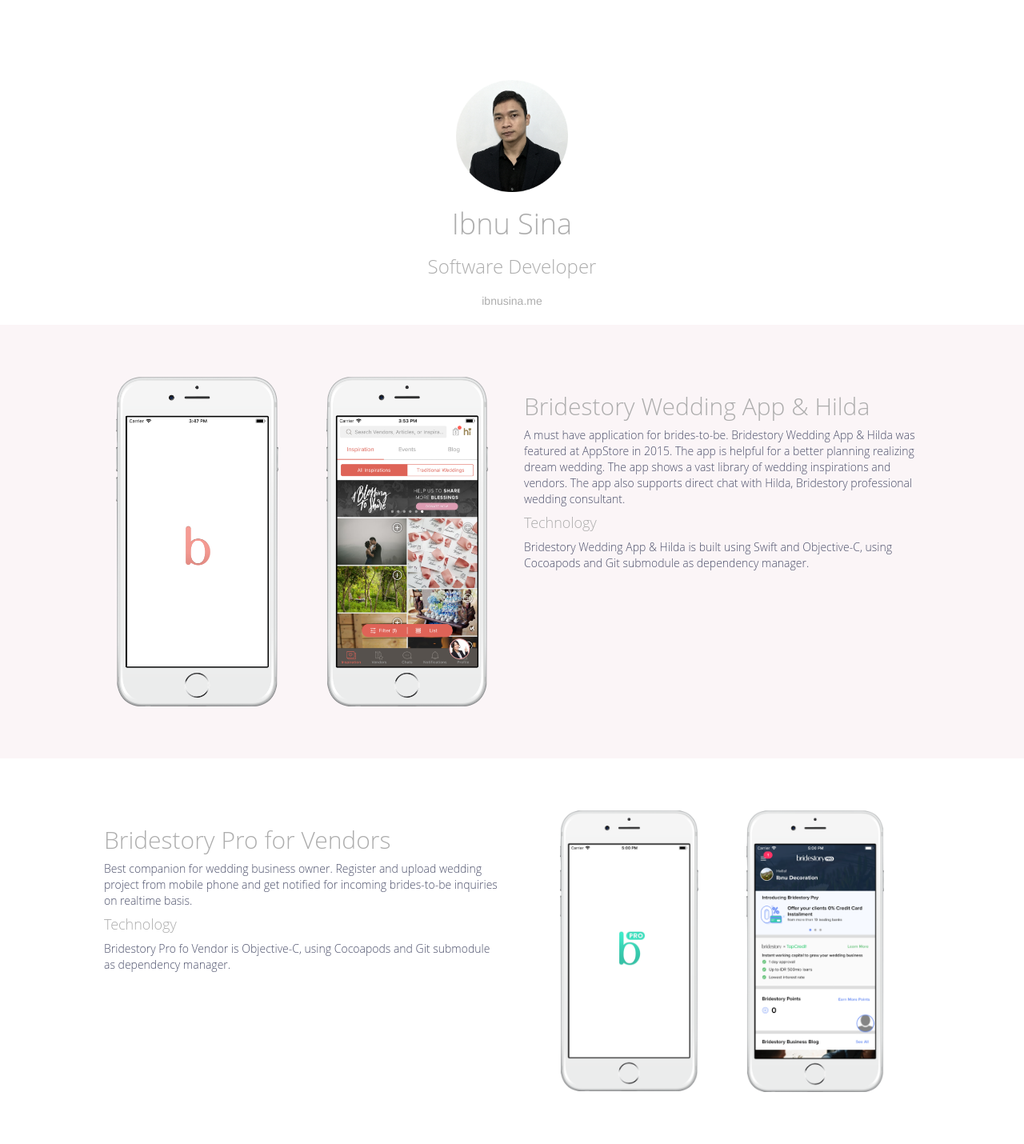
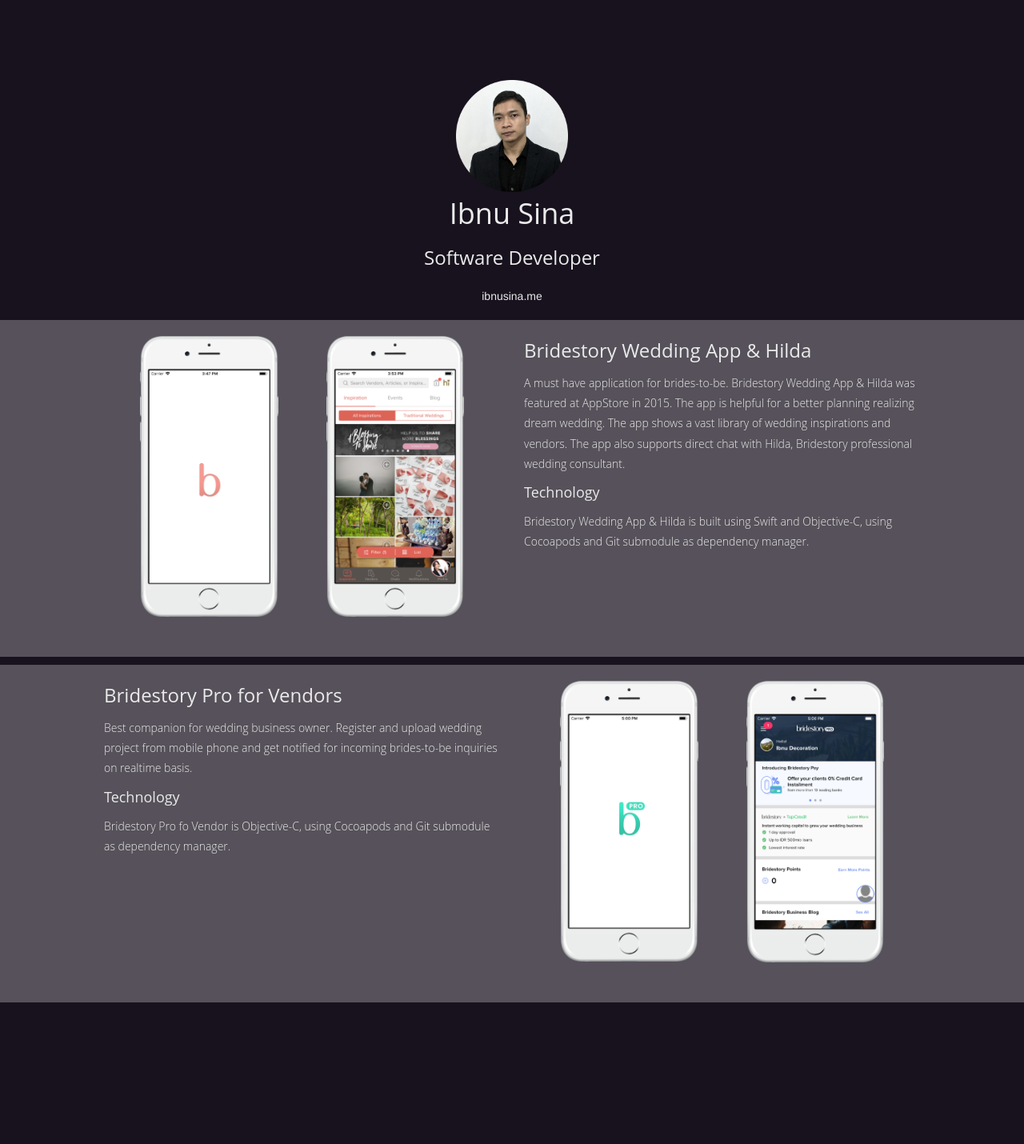
Before and after one commit to ibnusina/profile, a Jekyll site: the page built from index.md, in a window 1280 px wide. Shown: the whole page at 80% size. Built offline with Jekyll 4.4.1, drawn with Linux system fonts in a browser that asks for light colours; after the commit the page ends 1263 px from its top, so only the background shows below that.

Commit message:
improve spacing

```diff
--- a/_layouts/profile_page.html
+++ b/_layouts/profile_page.html
@@ -15,14 +15,16 @@
     <div class="row row-grey">
         <div class="col-lg-10 col-lg-offset-1">
             <div class="row work-item-row">
-                <div class="col-sm-3 col-xs-6 work-image">
-                    <img src="{{ "/assets/image/user_app_launch_white.png" | relative_url }}" class="img-responsive center-block">
+                <div class="col-sm-6 work-image">
+                    <div class="col-xs-6 work-image">
+                        <img src="{{ "/assets/image/user_app_launch_white.png" | relative_url }}" class="img-responsive center-block">
+                    </div>
+                    <div class="col-xs-6 work-image">
+                        <img src="{{ "/assets/image/user_app_main_white.png" | relative_url }}" class="img-responsive center-block">
+                    </div>
                 </div>
-                <div class="col-sm-3 col-xs-6 work-image">
-                    <img src="{{ "/assets/image/user_app_main_white.png" | relative_url }}" class="img-responsive center-block">
-                </div>
-                <div class="col-sm-6">
-                    <h2><a href="https://itunes.apple.com/id/app/bridestory-wedding-app-hilda/id1067262519?mt=8" target="blank">Bridestory Wedding App & Hilda</a></h2>
+                <div class="col-sm-6 work-desc">
+                    <h3><a href="https://itunes.apple.com/id/app/bridestory-wedding-app-hilda/id1067262519?mt=8" target="blank" class="no-underline">Bridestory Wedding App & Hilda</a></h3>
                     <p>A must have application for brides-to-be. Bridestory Wedding App & Hilda was featured at AppStore in 2015. The app is helpful for a better planning realizing dream wedding. The app shows a vast library of wedding inspirations and vendors. The app also supports direct chat with Hilda, Bridestory professional wedding consultant.</p>
                     <h4>Technology</h4>
                     <p>Bridestory Wedding App & Hilda is built using Swift and Objective-C, using Cocoapods and Git submodule as dependency manager.</p>
@@ -30,7 +32,7 @@
             </div>
         </div>
     </div>
-    <div class="row row-white">
+    <div class="row row-grey">
         <div class="col-lg-10 col-lg-offset-1">
             <div class="row work-item-row">
                 <div class="col-sm-6 col-sm-push-6 work-image">
@@ -41,8 +43,8 @@
                         <img src="{{ "/assets/image/vendor_app_main_white.png" | relative_url }}" class="img-responsive center-block">
                     </div>
                 </div>
-                <div class="col-sm-6 col-sm-pull-6">
-                    <h2><a href="https://itunes.apple.com/id/app/bridestory-pro-for-vendors/id1014315547?mt=8" target="blank">Bridestory Pro for Vendors</a></h2>
+                <div class="col-sm-6 col-sm-pull-6 work-desc">
+                    <h3><a href="https://itunes.apple.com/id/app/bridestory-pro-for-vendors/id1014315547?mt=8" target="blank" class="no-underline">Bridestory Pro for Vendors</a></h3>
                     <p>Best companion for wedding business owner. Register and upload wedding project from mobile phone and get notified for incoming brides-to-be inquiries on realtime basis.</p>
                     <h4>Technology</h4>
                     <p>Bridestory Pro fo Vendor is Objective-C, using Cocoapods and Git submodule as dependency manager.</p>
--- a/assets/css/profile_page_style.css
+++ b/assets/css/profile_page_style.css
@@ -1,22 +1,27 @@
 
 body {
 	margin-top:100px;
+	background-color: #18121E;
 }
 
 h1, h2, h3, h4, h5{
-	color:#adadad !important;
-	font-weight: 300;
+	color:#eaeaea !important;
+	font-weight: medium;
 	font-family: 'Open Sans', sans-serif;
+	padding-top: 0;
+	margin-top: 0;
+	line-height: 1.5;
 }
 
 p {
-	color: #4A4E69;
+	color: #eaeaea;
 	font-weight: 300;
 	font-family: 'Open Sans', sans-serif;
+	line-height: 1.8;
 }
 
 a, a:visited {
-	color: #adadad;
+	color: #eaeaea;
 	text-decoration: none;
 }
 
@@ -62,8 +67,9 @@
 }
 
 .row-grey {
-	background-color: #FBF5F7;
-	padding: 65px 10px;
+	margin-bottom: 10px;
+	background-color: #ffffff44;
+	padding: 20px 10px;
 }
 
 .row-white {
@@ -81,12 +87,14 @@
 }
 
 .work-item-row {
+	display: block;
 	/*padding: 10% 0;*/
 }
 
 .work-image {
 	padding-left: 30px;
 	padding-right: 30px;
+	padding-bottom: 15px;
 }
 
 .row-tools {
@@ -112,3 +120,8 @@
 	color: white;
 	background: #3d7140;
 }
+
+.work-desc {
+	padding-top:10;
+	padding-bottom: 10;
+}
```
